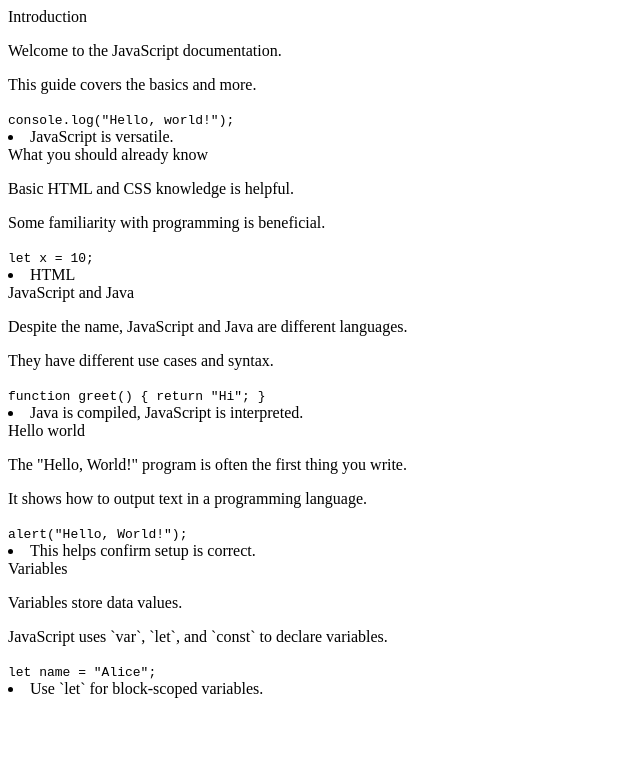
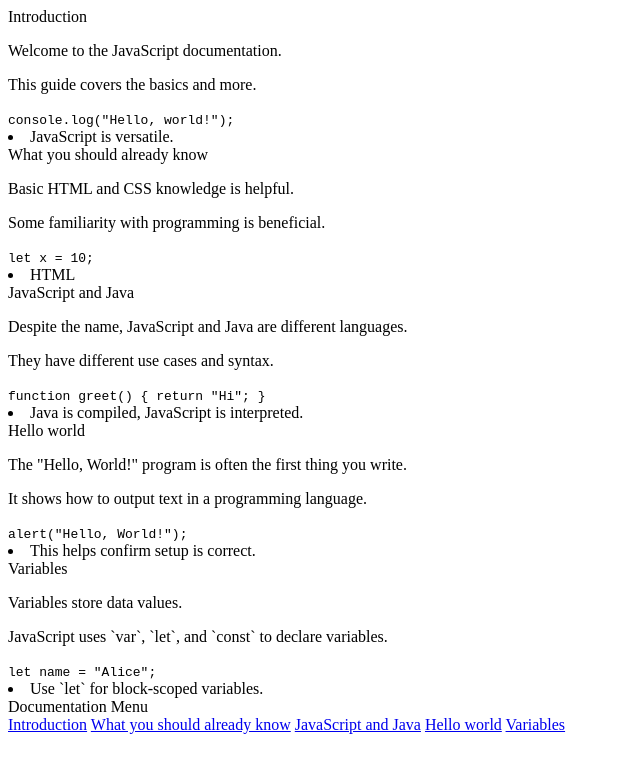
Before and after one commit to dianakius/documentation_page, a plain HTML site: page index.html in a window 1280 px wide. Shown: the whole page, without its empty margins (0-640 px from the left). Drawn offline with Linux system fonts and the light colour scheme.

Commit message:
add(html):navbar

```diff
--- a/index.html
+++ b/index.html
@@ -47,5 +47,17 @@
         <code>let name = "Alice";</code>
         <li>Use `let` for block-scoped variables.</li>
       </section>
+
+      <nav id="navbar">
+        <header>Documentation Menu</header>
+        <a class="nav-link" href="#Introduction">Introduction</a>
+        <a class="nav-link" href="#What_you_should_already_know"
+          >What you should already know</a
+        >
+        <a class="nav-link" href="#JavaScript_and_Java">JavaScript and Java</a>
+        <a class="nav-link" href="#Hello_world">Hello world</a>
+        <a class="nav-link" href="#Variables">Variables</a>
+      </nav>
+    </main>
   </body>
 </html>
```
